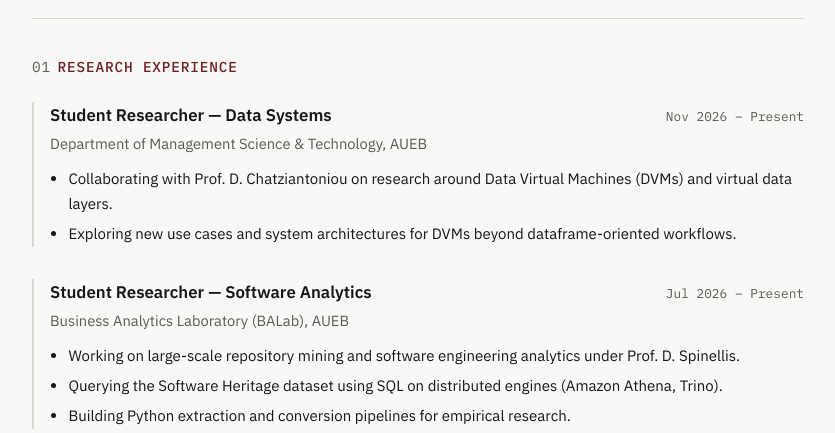
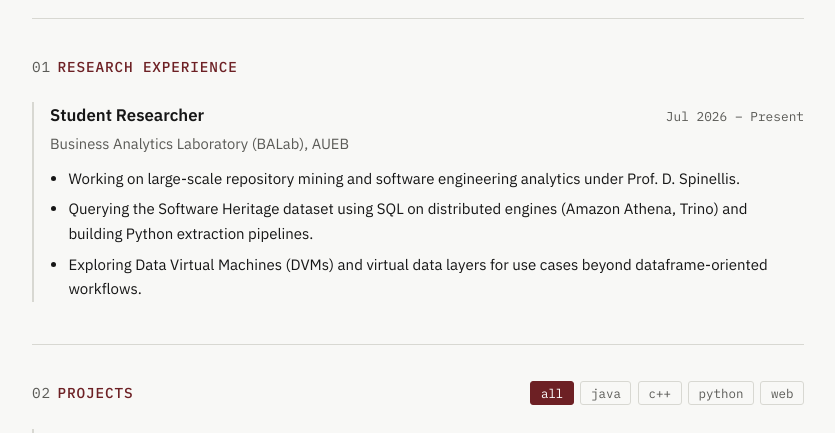
Before and after one commit to stefkotidis-prog/stefkotidis-prog.github.io, a plain HTML site: page index.html in a window 1280 px wide. Shown: the part 358-791 px from the top of the page, without its empty margins (222-1057 px from the left). Drawn offline with Linux system fonts and the light colour scheme.

Commit message:
Update research entries in portfolio to reflect current projects and enhance clarity

```diff
--- a/index.html
+++ b/index.html
@@ -427,26 +427,14 @@
 
             <div class="entry">
                 <div class="entry-top">
-                    <div class="entry-title">Student Researcher — Data Systems</div>
-                    <div class="entry-meta">Nov 2026 – Present</div>
-                </div>
-                <div class="entry-sub">Department of Management Science & Technology, AUEB</div>
-                <ul>
-                    <li>Collaborating with Prof. D. Chatziantoniou on research around Data Virtual Machines (DVMs) and virtual data layers.</li>
-                    <li>Exploring new use cases and system architectures for DVMs beyond dataframe-oriented workflows.</li>
-                </ul>
-            </div>
-
-            <div class="entry">
-                <div class="entry-top">
-                    <div class="entry-title">Student Researcher — Software Analytics</div>
+                    <div class="entry-title">Student Researcher</div>
                     <div class="entry-meta">Jul 2026 – Present</div>
                 </div>
                 <div class="entry-sub">Business Analytics Laboratory (BALab), AUEB</div>
                 <ul>
                     <li>Working on large-scale repository mining and software engineering analytics under Prof. D. Spinellis.</li>
-                    <li>Querying the Software Heritage dataset using SQL on distributed engines (Amazon Athena, Trino).</li>
-                    <li>Building Python extraction and conversion pipelines for empirical research.</li>
+                    <li>Querying the Software Heritage dataset using SQL on distributed engines (Amazon Athena, Trino) and building Python extraction pipelines.</li>
+                    <li>Exploring Data Virtual Machines (DVMs) and virtual data layers for use cases beyond dataframe-oriented workflows.</li>
                 </ul>
             </div>
         </section>
```
